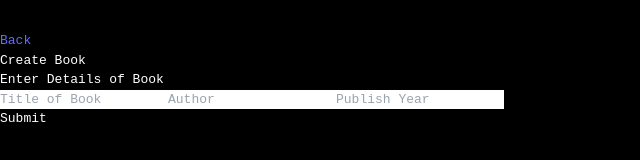
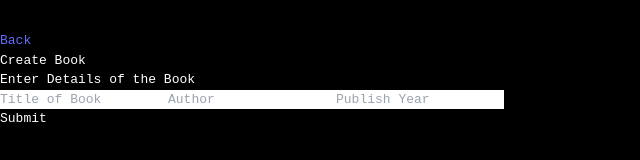
Before and after one commit to Adeesh-bode/Shelf-Space, a React (Vite) app in the folder client/: page /books/create in a window 1280 px wide. Shown: the part 320-480 px from the top of the page, without its empty margins (0-640 px from the left). Built offline with nearby package versions, Linux system fonts and the light colour scheme; no server answers.

Commit message:
Update CreateBook.jsx

```diff
--- a/client/src/Pages/CreateBook.jsx
+++ b/client/src/Pages/CreateBook.jsx
@@ -59,7 +59,7 @@ export default function CreateBook() {
       <Structure heading='Create Book' />
 
       <form className='w-fit flex flex-col justify-between items-center gap-4 md:gap-6 p-6 md:p-10 border border-sky-400' onSubmit={(e)=>handleSubmit(e)} >
-          <h2>Enter Details of Book</h2>
+          <h2>Enter Details of the Book</h2>
           <div className="form flex flex-col justify-between items-center gap-2 md:gap-4">
           <input type='text' placeholder='Title of Book'  className='w-full px-2 py-1 text-left text-white border-white' name='title' onChange={(e)=>handleChange(e)}></input>
           <input type='text' placeholder='Author'  className='w-full px-2 py-1 text-left text-white border-white' name='author' onChange={(e)=>handleChange(e)}></input>
```
